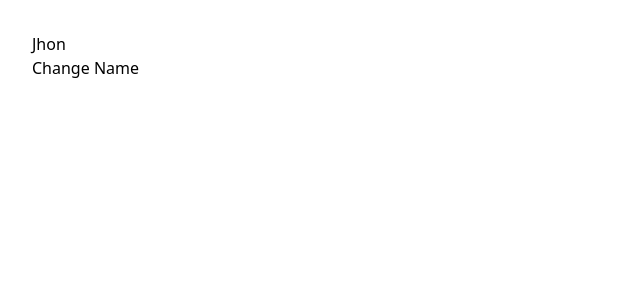
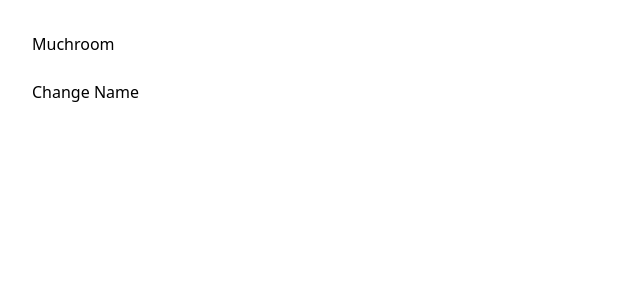
Before and after one commit to NyanLinHtoo/LearningReact, a React (Vite) app: page / in a window 1280 px wide. Shown: the top 300 px of the page, without its empty margins (0-640 px from the left). Built offline with nearby package versions, Linux system fonts and the light colour scheme.

Commit message:
updating state exercise 2

```diff
--- a/src/App.tsx
+++ b/src/App.tsx
@@ -1,26 +1,26 @@
 import { useState } from "react";
 
 function App() {
-  const [game, setGame] = useState({
-    id: 1,
-    player: {
-      name: "Jhon",
-    },
+  const [pizza, setPizza] = useState({
+    name: "Spicy Pizza",
+    toppings: ["Muchroom"],
   });
 
   const handleClick = () => {
-    setGame({
-      ...game,
-      player: {
-        ...game.player,
-        name: "Nyan Lin Htoo",
-      },
+    setPizza({
+      ...pizza,
+      toppings: [...pizza.toppings, "Cheese"],
     });
   };
 
   return (
     <div className="p-8">
-      {game.player.name} <br />
+      <ul>
+        {pizza.toppings.map((topping) => (
+          <li key={topping}>{topping}</li>
+        ))}
+      </ul>
+      <br />
       <button onClick={handleClick}>Change Name</button>
     </div>
   );
```
